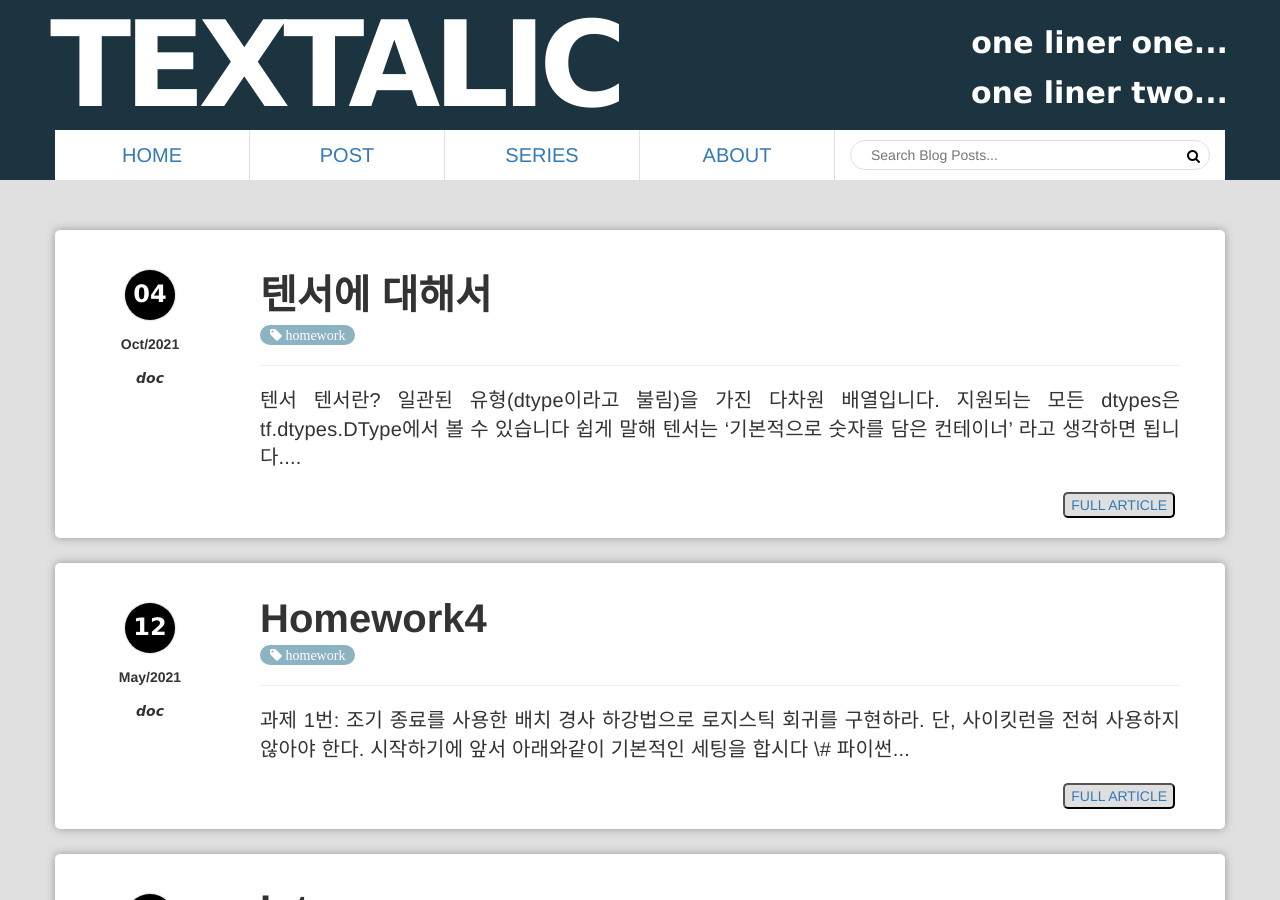
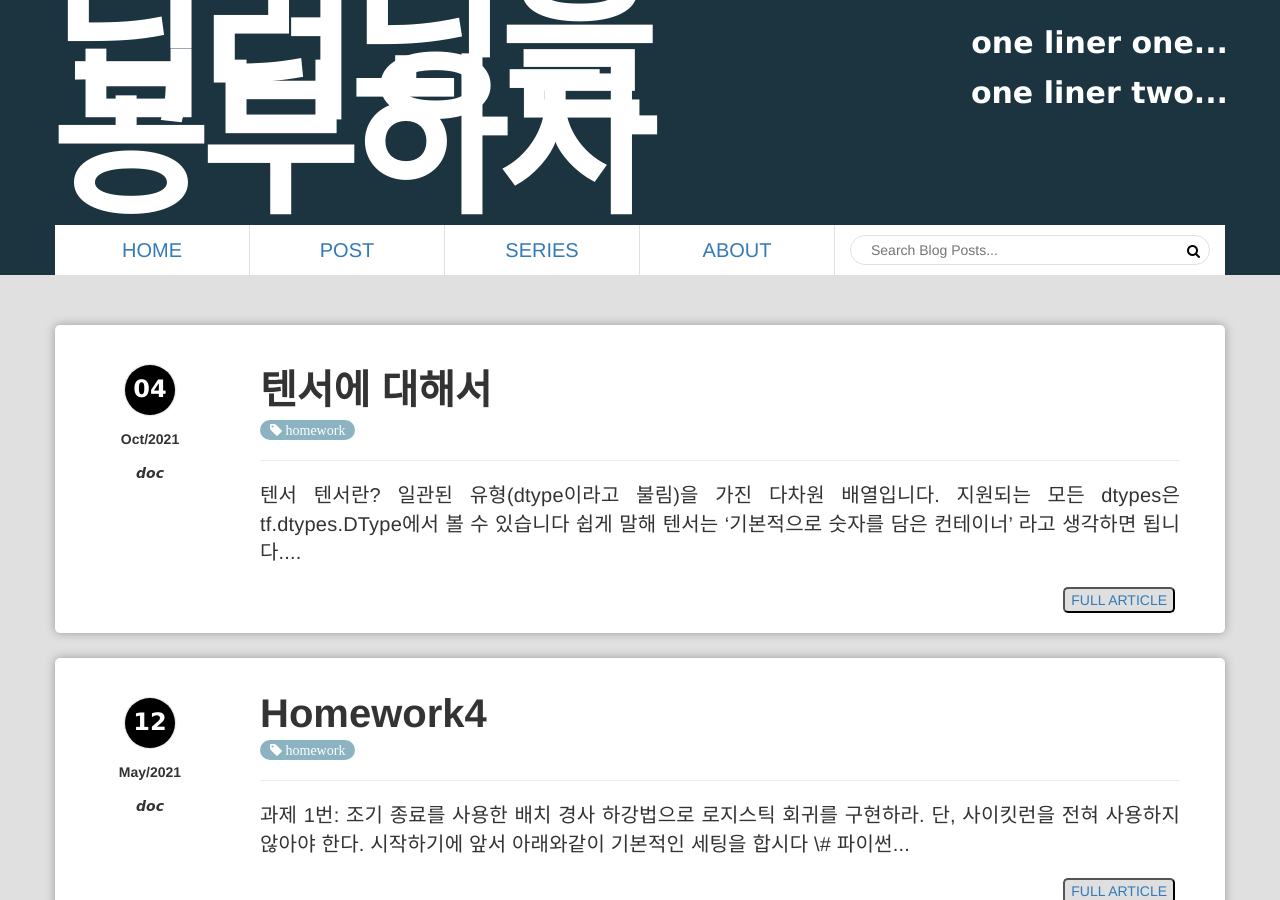
Before and after one commit to unifreak/jekyll-theme-textalic, a Jekyll site: the page built from index.html, in a window 1280 px wide and 900 px high. Built offline with Jekyll 4.4.1, drawn with Linux system fonts in a browser that asks for light colours; the list of posts is cut into pages by our own code.

Commit message:
Update _config.yml

```diff
--- a/_config.yml
+++ b/_config.yml
@@ -20,7 +20,7 @@
 excerpt_separator: "[-----]"
 
 url: # Required: replace this with your domain
-name: textalic # Required: will be displayed on every page's header
+name: 딥러닝을 공부하자 # Required: will be displayed on every page's header
 title: site title # Required: site's default title
 shout: # Required: **TWO** lines, will be displayed on page's header.
   - one liner one...
```
